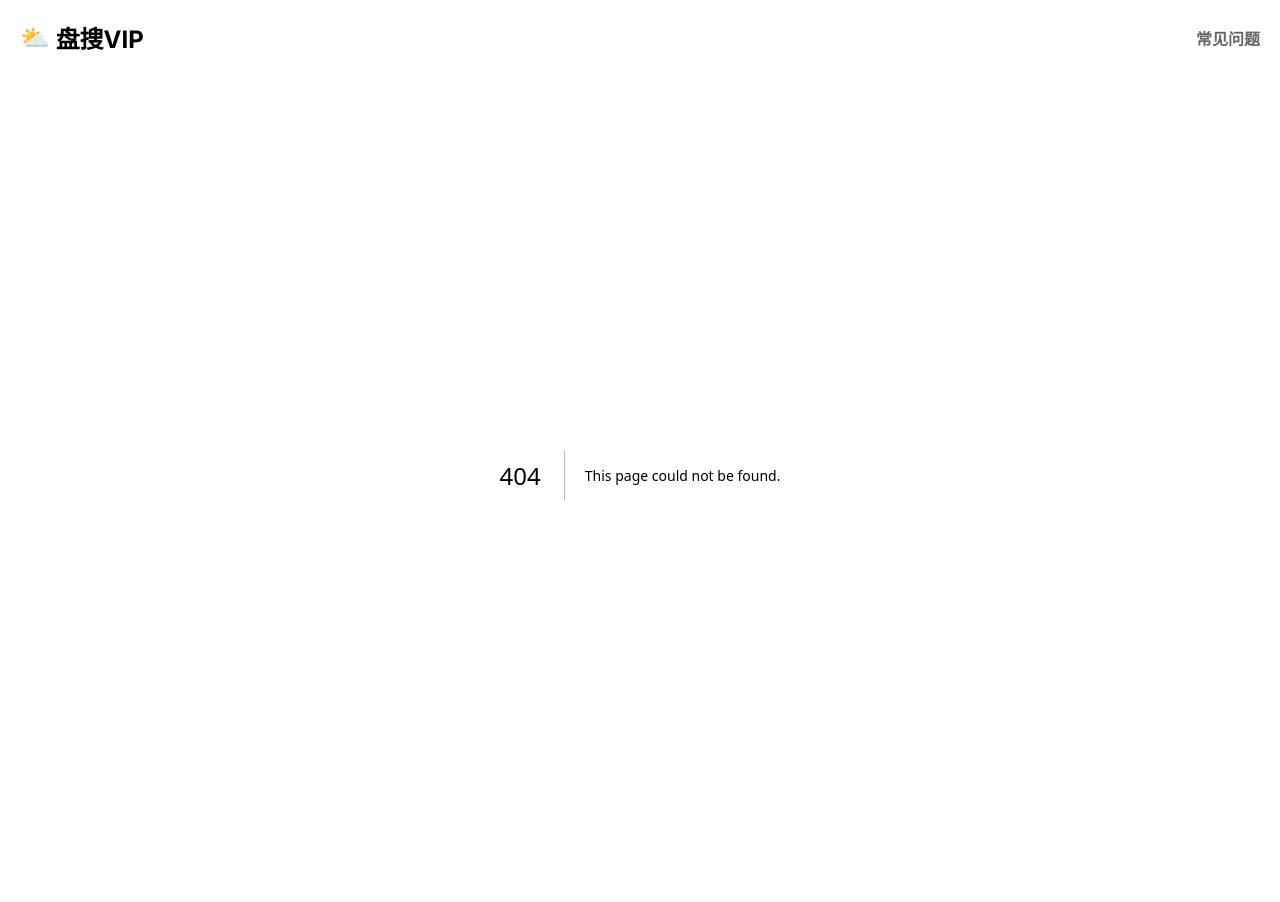
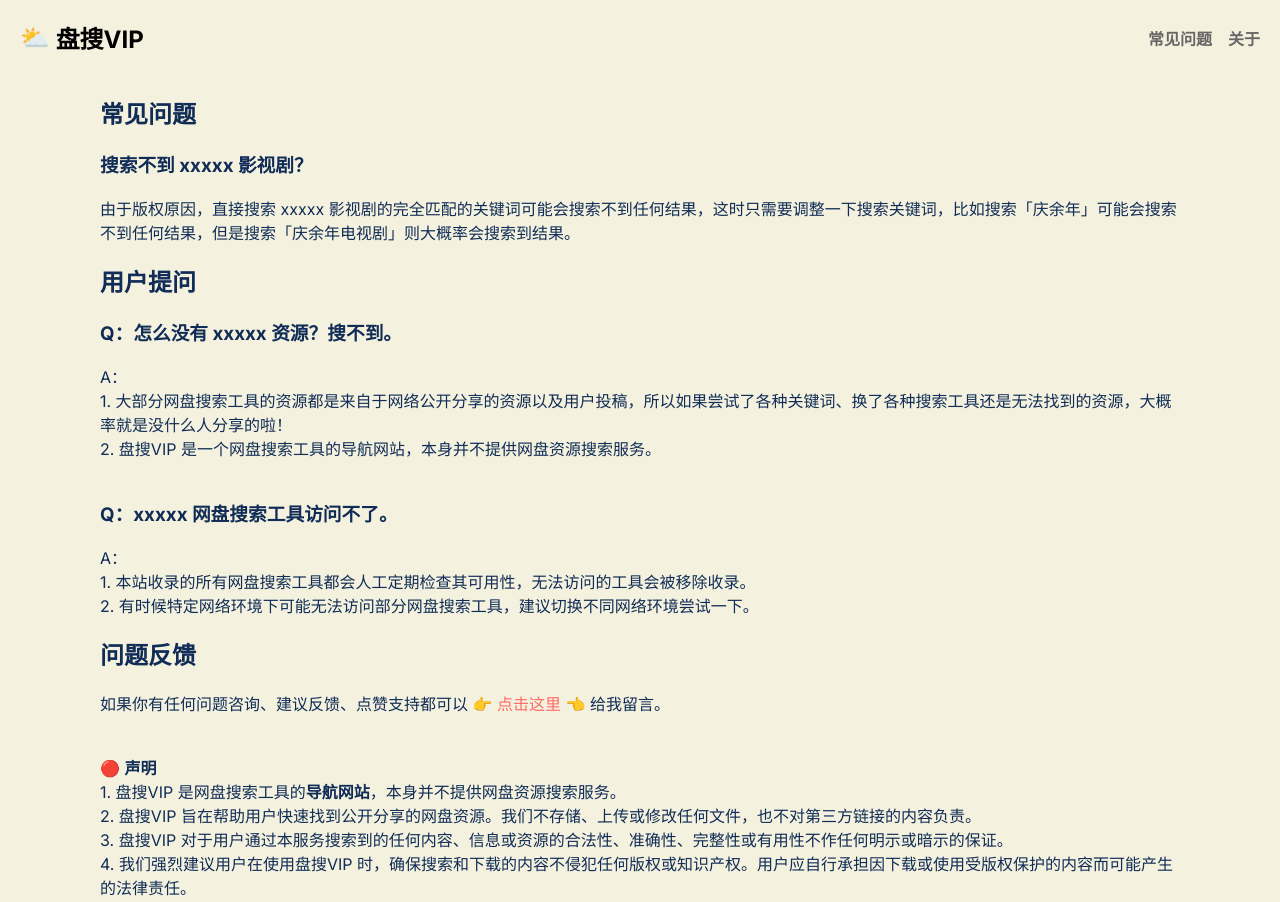
Before and after one commit to rokcso/pansou-vip, a Next.js app: page /faq in a window 1280 px wide. Before the commit this address had no page. Shown: the top 902 px of the page. Built offline with nearby package versions, Linux system fonts and the light colour scheme.

Commit message:
feat: add the FAQ page and link it from the navigation

```diff
--- a/app/components/footer/index.js
+++ b/app/components/footer/index.js
@@ -8,6 +8,7 @@ export default function () {
         <div>
           <p>⛅ 盘搜VIP</p>
           <p>网盘搜索工具精选</p>
+          <br />
           <div>
             <a
               href="https://x.com/rokcso/"
--- a/app/components/header/index.js
+++ b/app/components/header/index.js
@@ -11,12 +11,14 @@ export default function () {
           </a>
         </div>
         <div className={styles.headerLink}>
-          {/* <a href="/changelog">
-                <span>Changelog</span>
-            </a> */}
+          <a href="/faq" title="盘搜VIP的常见问题页面">
+            <span>
+              <b>常见问题</b>
+            </span>
+          </a>
           <a href="/about" title="盘搜VIP的关于页面">
             <span>
-              <b>常见问题</b>
+              <b>关于</b>
             </span>
           </a>
         </div>
--- /dev/null
+++ b/app/faq/page.js
@@ -0,0 +1,92 @@
+import Image from "next/image";
+
+export const metadata = {
+  metadataBase: new URL("https://www.pansou.vip/"),
+  alternates: {
+    canonical: "/faq",
+  },
+};
+
+export default function Home() {
+  return (
+    <div>
+      <div>
+        <h2>常见问题</h2>
+        <div>
+          <h3>搜索不到 xxxxx 影视剧？</h3>
+          <p>
+            由于版权原因，直接搜索 xxxxx
+            影视剧的完全匹配的关键词可能会搜索不到任何结果，这时只需要调整一下搜索关键词，比如搜索「庆余年」可能会搜索不到任何结果，但是搜索「庆余年电视剧」则大概率会搜索到结果。
+          </p>
+        </div>
+        <h2>用户提问</h2>
+        <h3>Q：怎么没有 xxxxx 资源？搜不到。</h3>
+        <p>A：</p>
+        <p>
+          1.
+          大部分网盘搜索工具的资源都是来自于网络公开分享的资源以及用户投稿，所以如果尝试了各种关键词、换了各种搜索工具还是无法找到的资源，大概率就是没什么人分享的啦！
+        </p>
+        <p>
+          2. 盘搜VIP
+          是一个网盘搜索工具的导航网站，本身并不提供网盘资源搜索服务。
+        </p>
+        <br />
+        <h3>Q：xxxxx 网盘搜索工具访问不了。</h3>
+        <p>A：</p>
+        <p>
+          1.
+          本站收录的所有网盘搜索工具都会人工定期检查其可用性，无法访问的工具会被移除收录。
+        </p>
+        <p>
+          2.
+          有时候特定网络环境下可能无法访问部分网盘搜索工具，建议切换不同网络环境尝试一下。
+        </p>
+      </div>
+      <div>
+        <h2>问题反馈</h2>
+        <p>
+          如果你有任何问题咨询、建议反馈、点赞支持都可以 👉{" "}
+          <a
+            href="https://cvlr2wiufrz.feishu.cn/share/base/form/shrcnHckduwGEEFk2Y3yR04K3Ic"
+            title="留言问卷链接"
+            target="_blank"
+          >
+            点击这里
+          </a>{" "}
+          👈 给我留言。
+        </p>
+      </div>
+      <br />
+      <br />
+      <div>
+        <p>
+          🔴 <b>声明</b>
+        </p>
+        <p>
+          1. 盘搜VIP 是网盘搜索工具的<b>导航网站</b>
+          ，本身并不提供网盘资源搜索服务。
+        </p>
+        <p>
+          2. 盘搜VIP
+          旨在帮助用户快速找到公开分享的网盘资源。我们不存储、上传或修改任何文件，也不对第三方链接的内容负责。
+        </p>
+        <p>
+          3. 盘搜VIP
+          对于用户通过本服务搜索到的任何内容、信息或资源的合法性、准确性、完整性或有用性不作任何明示或暗示的保证。
+        </p>
+        <p>
+          4. 我们强烈建议用户在使用盘搜VIP
+          时，确保搜索和下载的内容不侵犯任何版权或知识产权。用户应自行承担因下载或使用受版权保护的内容而可能产生的法律责任。
+        </p>
+        <p>
+          5. 用户应遵守所有适用的版权和知识产权法律，不得利用盘搜VIP
+          进行任何侵犯版权的活动。
+        </p>
+        <p>
+          6. 如果版权所有者认为通过盘搜VIP
+          搜索到的资源侵犯了其合法权益，请及时与我们联系。我们将在收到有效通知后，依据相关法律法规采取必要措施。
+        </p>
+      </div>
+    </div>
+  );
+}
```
Also changed, not shown: app/about/page.js (+0 -28 lines).
